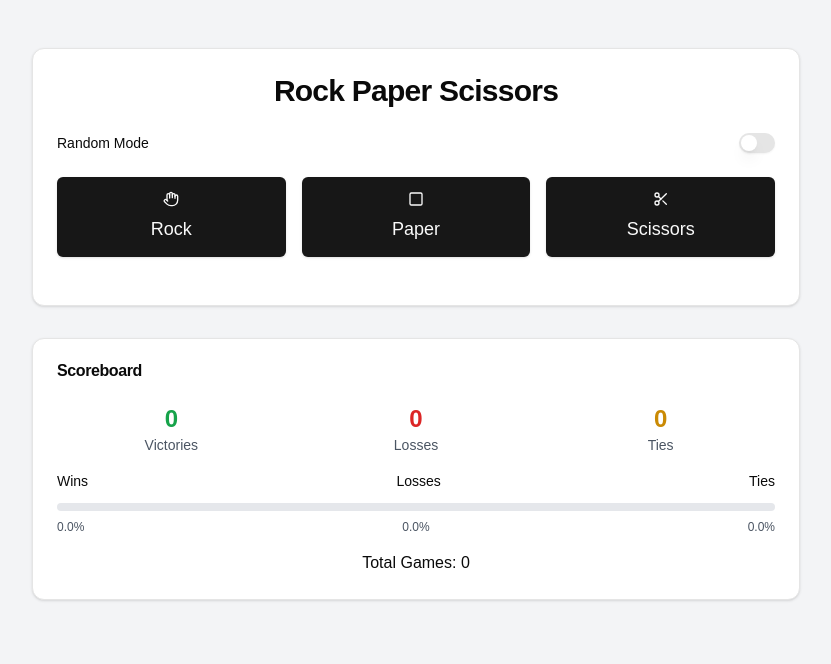
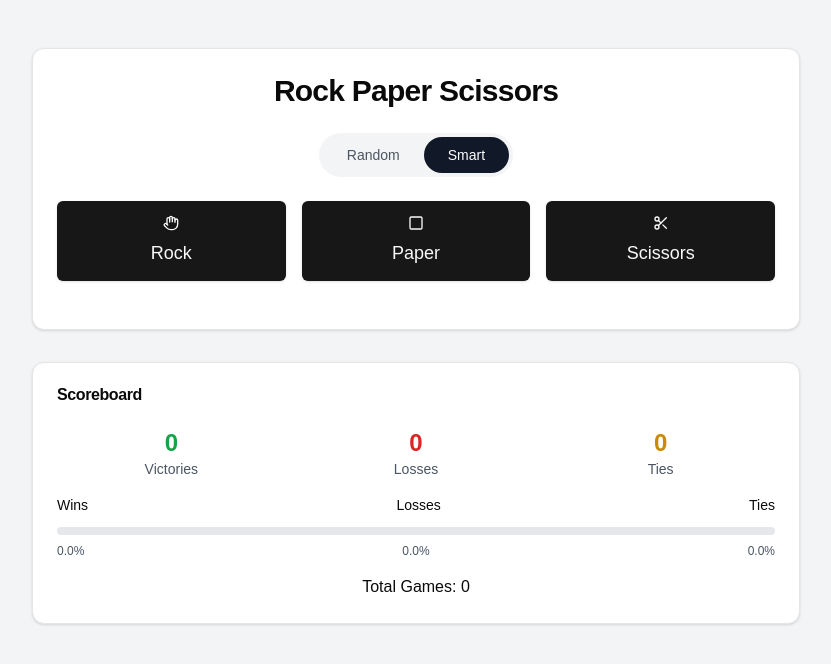
Before and after one commit to RaviPatel021/RockPaperScissorFrontend2.0, a Next.js app: page / in a window 1280 px wide. Shown: the top 664 px of the page, without its empty margins (224-1055 px from the left). Built offline with nearby package versions, Linux system fonts and the light colour scheme.

Commit message:
updated random toggle switch

```diff
--- a/components/rock-paper-scissors.tsx
+++ b/components/rock-paper-scissors.tsx
@@ -4,7 +4,6 @@ import React, {useMemo, useState, useCallback, useTransition, useEffect } from '
 import axios from 'axios'
 import { Button } from "@/components/ui/button"
 import { Card, CardContent, CardHeader, CardTitle } from "@/components/ui/card"
-import { Switch } from "@/components/ui/switch"
 import { Hand, Square, Scissors, Download } from 'lucide-react'
 
 export function RockPaperScissorsComponent() {
@@ -178,13 +177,33 @@ export function RockPaperScissorsComponent() {
             <CardTitle className="text-3xl font-bold text-center">Rock Paper Scissors</CardTitle>
           </CardHeader>
           <CardContent>
-            <div className="flex justify-between items-center mb-6">
-              <span className="text-sm font-medium">Random Mode</span>
-              <Switch
-                checked={isRandomChoice}
-                onCheckedChange={handleToggleRandom}
-                disabled={isPending}
-              />
+            <div className="flex justify-center mb-6">
+              <div className="inline-flex items-center rounded-full bg-gray-100 p-1">
+                <Button
+                  variant="ghost"
+                  onClick={() => handleToggleRandom()}
+                  className={`relative rounded-full px-6 py-2 text-sm font-medium transition-colors ${
+                    isRandomChoice === true
+                      ? 'bg-gray-900 text-white'
+                      : 'text-gray-600 hover:text-gray-900'
+                  }`}
+                  disabled={isPending}
+                >
+                  Random
+                </Button>
+                <Button
+                  variant="ghost"
+                  onClick={() => handleToggleRandom()}
+                  className={`relative rounded-full px-6 py-2 text-sm font-medium transition-colors ${
+                    isRandomChoice === false
+                      ? 'bg-gray-900 text-white'
+                      : 'text-gray-600 hover:text-gray-900'
+                  }`}
+                  disabled={isPending}
+                >
+                  Smart
+                </Button>
+              </div>
             </div>
             <div className="grid grid-cols-3 gap-4 mb-6">
               {choices.map((choice) => (
```
